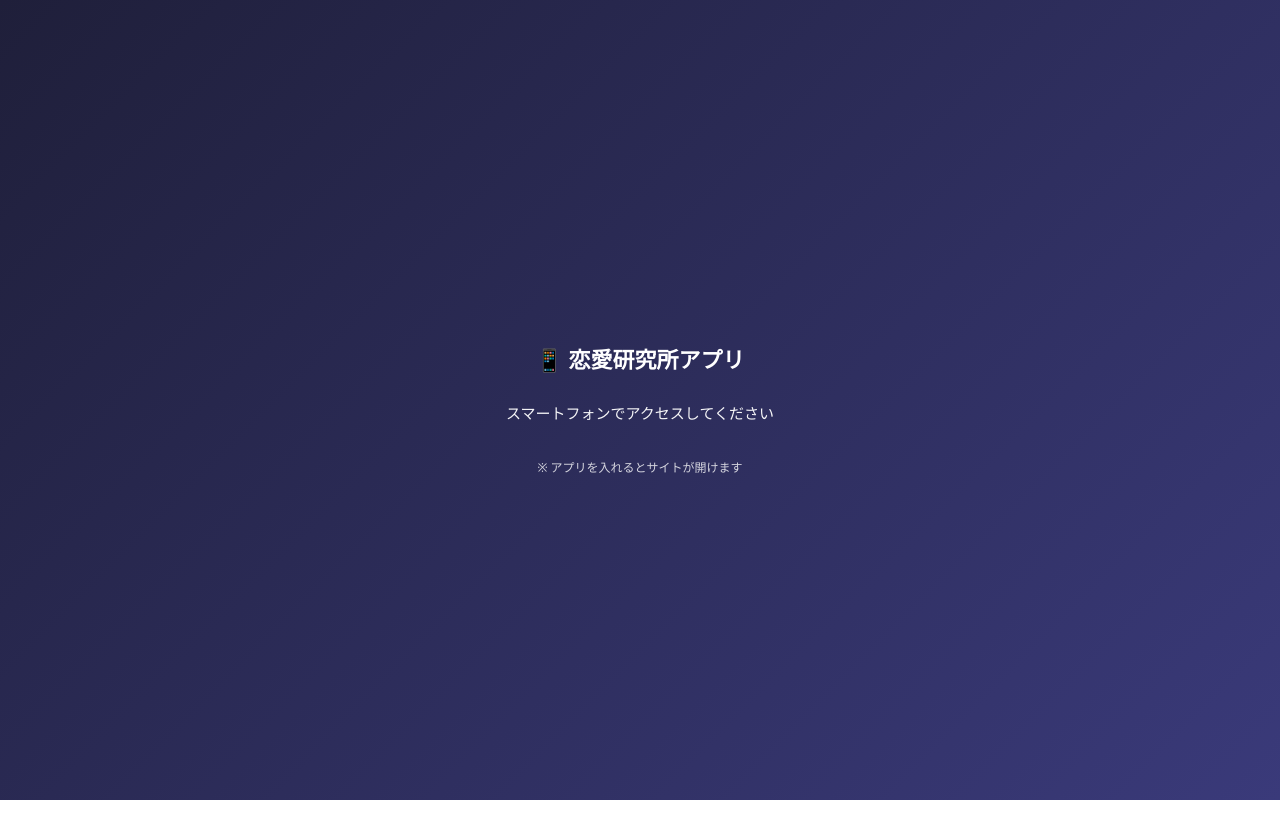
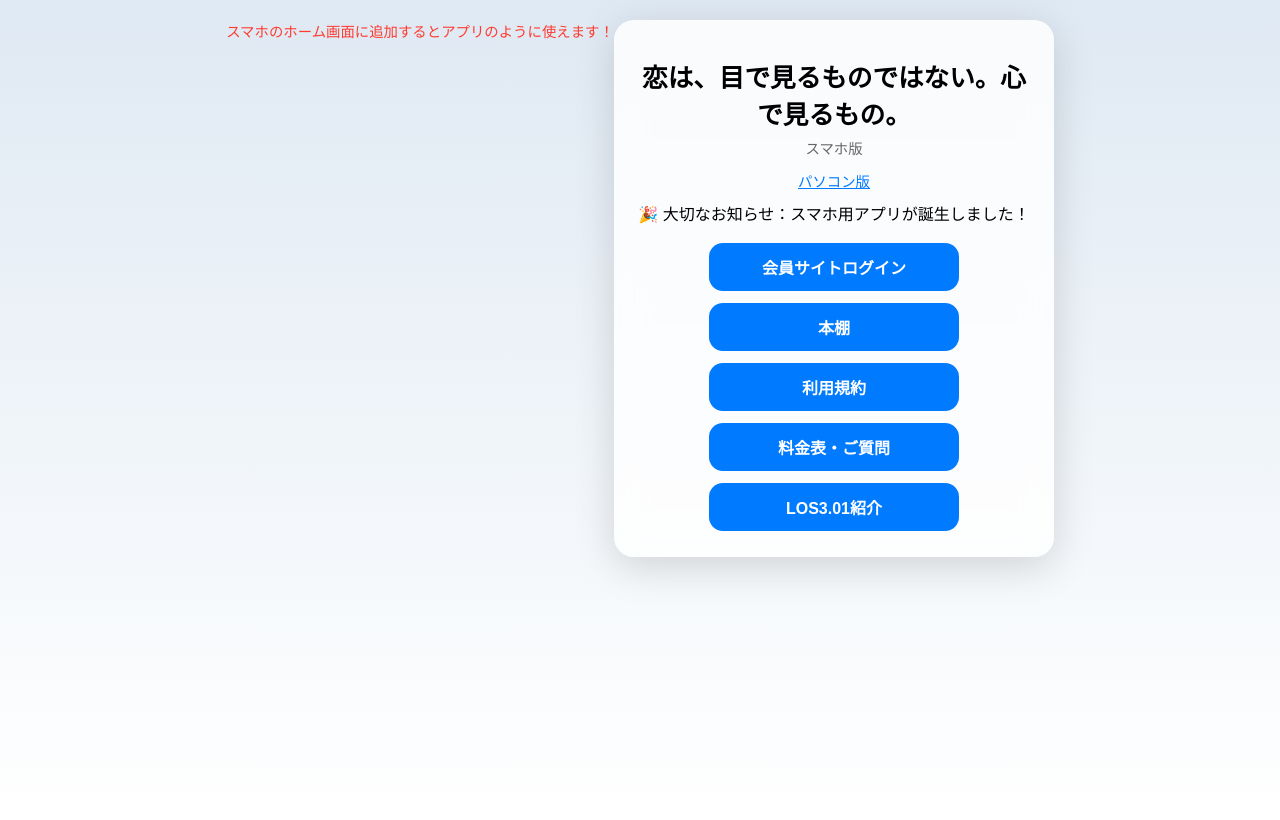
Before and after one commit to renaikenkyuzyo/renaikenkyuzyonoapp, a plain HTML site: page index.html in a window 1280 px wide. Drawn offline with Linux system fonts and the light colour scheme.

Commit message:
大幅アップデート

```diff
--- a/index.html
+++ b/index.html
@@ -2,100 +2,228 @@
 <html lang="ja">
 <head>
 <meta charset="UTF-8">
+<meta name="viewport" content="width=device-width, initial-scale=1.0">
 <title>恋愛研究所アプリ</title>
-<meta name="viewport" content="width=device-width, initial-scale=1">
-
-<!-- アイコン -->
-<link rel="apple-touch-icon" href="icon.png">
-<link rel="icon" href="icon.png">
 
 <style>
-body {
-  margin: 0;
-  font-family: system-ui, -apple-system, BlinkMacSystemFont, sans-serif;
+:root{
+  --bg1:#dfe9f3;
+  --bg2:#ffffff;
+  --accent:#ff4d6d;
+  --btn-bg:#007aff;
 }
 
-/* アプリ案内画面 */
-#installGuide {
-  position: fixed;
-  inset: 0;
-  background: linear-gradient(135deg, #1f1f3a, #3a3a7a);
-  color: #fff;
-  display: none;
-  flex-direction: column;
-  justify-content: center;
-  align-items: center;
-  text-align: center;
-  padding: 24px;
+body{
+  margin:0;
+  font-family:-apple-system, BlinkMacSystemFont, "Helvetica Neue", sans-serif;
+  background:linear-gradient(180deg,var(--bg1),var(--bg2));
+  min-height:100vh;
+  display:flex;
+  justify-content:center;
+  align-items:flex-start;
+  padding-top:20px;
 }
 
-#installGuide h2 {
-  font-size: 22px;
-  margin-bottom: 12px;
+/* 共通カード */
+.card{
+  width:90%;
+  max-width:400px;
+  background:rgba(255,255,255,0.8);
+  backdrop-filter:blur(15px);
+  border-radius:20px;
+  box-shadow:0 10px 40px rgba(0,0,0,0.15);
+  padding:20px;
+  margin-bottom:20px;
+  text-align:center;
 }
 
-#installGuide p {
-  font-size: 15px;
-  line-height: 1.7;
-  opacity: 0.95;
+h1{
+  font-size:1.6rem;
+  margin-bottom:6px;
+  font-weight:600;
 }
 
-.note {
-  font-size: 12px;
-  opacity: 0.8;
-  margin-top: 16px;
+.sub{
+  font-size:.9rem;
+  color:#666;
+  margin-bottom:12px;
+}
+
+button{
+  padding:12px;
+  border:none;
+  border-radius:14px;
+  background:var(--btn-bg);
+  color:white;
+  font-size:1rem;
+  font-weight:600;
+  margin:6px 0;
+  width:80%;
+  max-width:250px;
+}
+
+button:active{
+  transform:scale(0.97);
+  background:#005acc;
+}
+
+/* iframe */
+iframe{
+  width:100%;
+  height:600px;
+  border:none;
+  border-radius:14px;
+}
+
+/* 利用規約テキスト */
+.text-area{
+  text-align:left;
+  font-size:13px;
+  line-height:1.5;
+  max-height:500px;
+  overflow-y:auto;
+  padding:10px;
+  background:rgba(255,255,255,0.9);
+  border-radius:14px;
+}
+
+/* メッセージ */
+#app-msg{
+  color:#ff3b30;
+  font-size:0.9rem;
+  margin-bottom:10px;
+}
+
+/* ページ切替 */
+.page{
+  display:none;
+}
+
+.page.active{
+  display:block;
+}
+
+/* PC用リンク */
+.pc-link{
+  font-size:0.9rem;
+  color:#007aff;
+  text-decoration:underline;
+  cursor:pointer;
+  margin-bottom:10px;
+  display:block;
 }
 </style>
 </head>
 
 <body>
 
-<!-- ブラウザ用：アプリ案内 -->
-<div id="installGuide">
-  <h2>📱 恋愛研究所アプリ</h2>
-  <p id="guideText"></p>
-  <div class="note">
-    ※ アプリを入れるとサイトが開けます
+<div class="card" id="top-page">
+  <h1>恋は、目で見るものではない。心で見るもの。</h1>
+  <div class="sub">スマホ版</div>
+  <a class="pc-link" href="#">パソコン版</a>
+  <div>🎉 大切なお知らせ：スマホ用アプリが誕生しました！</div>
+  <div style="margin-top:12px;">
+    <button onclick="openPage('login')">会員サイトログイン</button>
+    <button onclick="openPage('books')">本棚</button>
+    <button onclick="openPage('terms')">利用規約</button>
+    <button onclick="openPage('plans')">料金表・ご質問</button>
+    <button onclick="openPage('los')">LOS3.01紹介</button>
   </div>
 </div>
 
+<!-- 会員サイトログイン -->
+<div class="page" id="login">
+<div class="card">
+  <h1>恋愛研究所</h1>
+  <div class="sub">Member Access</div>
+
+  <div class="input-wrap">
+    <input type="password" id="pw" placeholder="パスコード">
+  </div>
+
+  <button onclick="login()">続ける</button>
+
+  <div class="status" id="msg"></div>
+  <button onclick="backTop()">トップに戻る</button>
+</div>
+</div>
+
+<!-- 本棚 -->
+<div class="page" id="books">
+  <div class="card">
+    <h1>本棚</h1>
+    <iframe src="https://read.bookcreator.com/library/-OlyvZf_fsBQQDH7NNgD"></iframe>
+    <button onclick="backTop()">トップに戻る</button>
+  </div>
+</div>
+
+<!-- 利用規約 -->
+<div class="page" id="terms">
+  <div class="card text-area">
+    <h1>利用規約</h1>
+    <p>本サイト（以下「当サイト」といいます）は、管理人が創作した恋愛物語および関連コンテンツを掲載する個人創作サイトです。…（省略）…恋愛研究所管理者</p>
+    <button onclick="backTop()">トップに戻る</button>
+  </div>
+</div>
+
+<!-- 料金表・ご質問 -->
+<div class="page" id="plans">
+<div class="card">
+<!-- HTML内容はここに挿入 -->
+<!-- コピーした会員プランHTMLをここに貼り付け -->
+<p>※ここに料金表HTMLが入ります</p>
+<button onclick="backTop()">トップに戻る</button>
+</div>
+</div>
+
+<!-- LOS3.01紹介 -->
+<div class="page" id="los">
+<div class="card">
+<!-- HTML内容はここに挿入 -->
+<p>※ここにLOS3.01紹介HTMLが入ります</p>
+<button onclick="backTop()">トップに戻る</button>
+</div>
+</div>
+
 <script>
-// アプリモード判定
-function isAppMode() {
-  return window.matchMedia('(display-mode: standalone)').matches
-    || window.navigator.standalone === true;
+function openPage(id){
+  document.querySelectorAll('.page').forEach(p=>p.classList.remove('active'));
+  document.getElementById('top-page').style.display='none';
+  document.getElementById(id).classList.add('active');
 }
 
-const guide = document.getElementById("installGuide");
-const text = document.getElementById("guideText");
-const ua = navigator.userAgent.toLowerCase();
-const isIphone = ua.includes("iphone");
-const isAndroid = ua.includes("android");
+function backTop(){
+  document.querySelectorAll('.page').forEach(p=>p.classList.remove('active'));
+  document.getElementById('top-page').style.display='block';
+}
 
-if (isAppMode()) {
-  // ✅ アプリから起動 → 本体サイトへ
-  location.href = "https://sites.google.com/jhs.u-ryukyu.ac.jp/lovestory-app/ホーム";
-} else {
-  // ❌ ブラウザ起動 → 案内だけ表示
-  guide.style.display = "flex";
+/* ログイン */
+function login(){
+  const pw=document.getElementById("pw").value.trim();
+  const msg=document.getElementById("msg");
 
-  if (isIphone) {
-    text.innerHTML = `
-      下の <strong>共有ボタン（□↑）</strong> を押して<br>
-      <strong>「ホーム画面に追加」</strong>してください
-    `;
-  } else if (isAndroid) {
-    text.innerHTML = `
-      右上の <strong>︙ メニュー</strong> から<br>
-      <strong>「アプリをインストール」</strong><br>
-      または <strong>「ホーム画面に追加」</strong>
-    `;
-  } else {
-    text.innerHTML = `
-      スマートフォンでアクセスしてください
-    `;
+  if(pw==="otameshi"||pw==="loveaffair"){
+    msg.style.color="#007aff";
+    msg.textContent="接続中…";
+    setTimeout(()=>{
+      location.href = pw==="otameshi"
+      ? "https://sites.google.com/jhs.u-ryukyu.ac.jp/lovestory/%E7%A6%81%E6%96%AD%E8%B3%87%E6%96%99%E5%AE%A4%E3%81%8A%E8%A9%A6%E3%81%97%E7%89%88"
+      : "https://sites.google.com/jhs.u-ryukyu.ac.jp/lovestory/%E7%A6%81%E6%96%AD%E8%B3%87%E6%96%99%E5%AE%A4";
+    },800);
+  }else{
+    msg.textContent="パスコードが違います";
   }
 }
+
+/* アプリ通知 */
+window.addEventListener('load',()=>{
+  if(!navigator.standalone && !window.matchMedia('(display-mode: standalone)').matches){
+    const msg=document.createElement('div');
+    msg.id='app-msg';
+    msg.textContent="スマホのホーム画面に追加するとアプリのように使えます！";
+    document.body.prepend(msg);
+  }
+});
 </script>
 
 </body>
```
